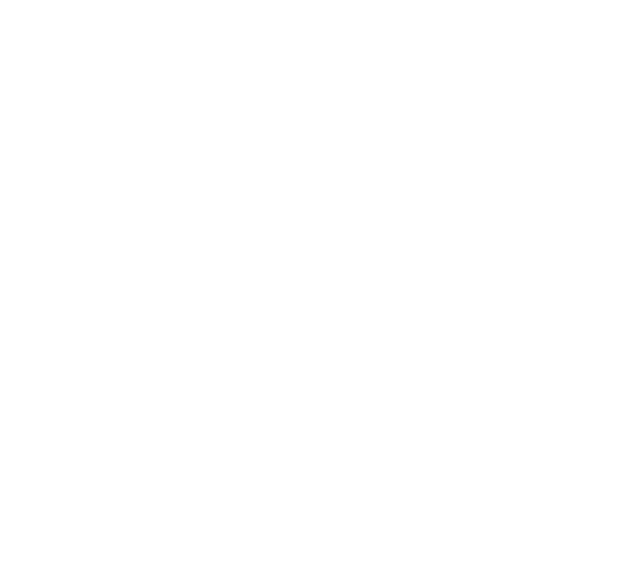
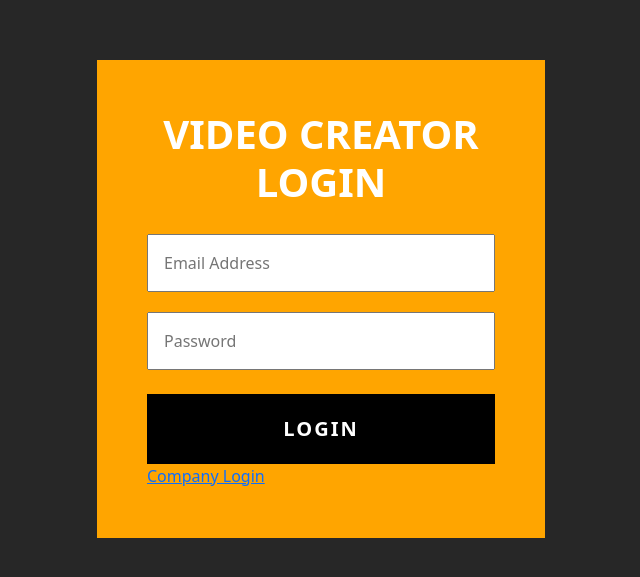
Before and after one commit to JoshuaB94/TutorialFlare_Frontend, a React (Create React App) app: page /videocreator-login in a window 1280 px wide. Before the commit this address had no page. Shown: the part 101-678 px from the top of the page, without its empty margins (319-959 px from the left). Built offline with nearby package versions, Linux system fonts and the light colour scheme.

Commit message:
Refactored Login Component + Created dedicated Components for CompanyLogin & VideoCreatorLogin + Refactored Form Logic for CompanyLogin & VideoCreatorLogin Components + Added more React Routes to App.jsx

```diff
--- a/src/App.jsx
+++ b/src/App.jsx
@@ -3,6 +3,8 @@ import React, { Component } from 'react';
 // import NavBar from './components/NavBar/NavBar';
 import Login from './components/Login/Login';
 import HomePage from './components/HomePage/HomePage';
+import VideoCreatorLogin from './components/VideoCreatorLogin/VideoCreatorLogin';
+import CompanyLogin from './components/CompanyLogin/CompanyLogin';
 import { BrowserRouter, Route, Routes } from 'react-router-dom';
 
 class App extends Component {
@@ -12,6 +14,8 @@ class App extends Component {
         <Routes>
           <Route path="/" element={<HomePage />}/>
           <Route path="login" element={<Login />}/>
+          <Route path="company-login" element={<CompanyLogin />}/>
+          <Route path="videocreator-login" element={<VideoCreatorLogin />}/>
         </Routes>
       </BrowserRouter>
     )
--- /dev/null
+++ b/src/components/CompanyLogin/CompanyLogin.css
@@ -0,0 +1,36 @@
+.company-login-page {
+    display: flex;
+    align-items: center;
+    justify-content: center;
+    height: 100vh;
+    background-color: rgb(39, 39, 39);
+}
+
+.company-login-form {
+    margin: auto;
+    background-color: orange;
+    width: 35%;
+    padding: 50px;
+}
+
+.company-login-button {
+    width: 100%;
+    border-style: none;
+    background-color: black;
+    color: white;
+    padding-top: 20px;
+    padding-bottom: 20px;
+    font-size: 20px;
+    text-transform: uppercase;
+    font-weight: 600;
+    letter-spacing: .1em;
+    margin-top: 4%;
+}
+
+.company-form-heading {
+    text-align: center;
+    margin-bottom: 5%;
+    color: white;
+    font-weight: 600;
+    text-transform: uppercase;
+}
--- /dev/null
+++ b/src/components/CompanyLogin/CompanyLogin.jsx
@@ -0,0 +1,48 @@
+import './CompanyLogin.css';
+import FormInput from '../FormInput/FormInput';
+import { useState } from 'react';
+import axios from 'axios';
+import { Link } from 'react-router-dom';
+import VideoCreatorLogin from '../VideoCreatorLogin/VideoCreatorLogin';
+
+const CompanyLogin = () => {
+    const [email, getEmail] = useState("");
+    const [password, getPassword] = useState("");
+
+    async function handleSubmit(e) {
+        e.preventDefault();
+
+        const getCompany = {
+            emailAddress: email,
+            password: password
+        };
+
+        let response = await axios.post(`http://localhost:3200/api/company/login`, getCompany);
+        if (response.status === 200) {
+            console.log(response.data);
+            localStorage.setItem('token', response.data)
+            window.location ='/';
+        };
+
+        if (response.status === 400) {
+            console.log(response.error)
+        }
+
+    }
+
+
+    return (
+        <div className="company-login-page">
+            <form className="company-login-form" onSubmit={handleSubmit}>
+                <h1 className="company-form-heading">Company Login</h1>
+                <FormInput name="email" placeholder="Email Address"/>
+                <FormInput name="password " placeholder="Password"/>
+                <button className="company-login-button">Login</button>
+                <Link to="/videocreator-login">Video Creator Login</Link>
+            </form>
+        </div>
+
+    );
+}
+
+export default CompanyLogin;
--- a/src/components/FormInput/FormInput.css
+++ b/src/components/FormInput/FormInput.css
@@ -1,4 +1,5 @@
 input{
     padding: 15px;
     margin: 10px 0px;
+    width: 100%;
 }
--- a/src/components/Login/Login.css
+++ b/src/components/Login/Login.css
@@ -1,6 +1,58 @@
-.login-form {
+.login-page {
+    background-color: rgb(39, 39, 39);
+    height: 100vh;
     display: flex;
     align-items: center;
     justify-content: center;
-    height: 100vh;
 }
+
+.login-selection {
+    background-color: orange;
+    padding: 50px;
+    text-align: center;
+    width: 35%;
+}
+
+h1 {
+    color: white;
+    margin-bottom: 4%;
+}
+
+.login-button {
+    width: 100%;
+    border-style: none;
+    background-color: black;
+    color: white;
+    padding-top: 35px;
+    padding-bottom: 35px;
+    font-size: 30px;
+    text-transform: uppercase;
+    font-weight: 400;
+    letter-spacing: .1em;
+    margin-top: 4%;
+}
+
+.login-button:hover {
+    background-color: rgb(218, 88, 88);
+}
+
+.button-link {
+    text-decoration: none;
+    color: white;
+}
+
+.button-link:hover {
+    color: white;
+}
+
+.goto-link {
+    color: black;
+}
+
+.goto-link:hover {
+    color: grey;
+}
+
+.link-wrapper {
+    margin-top: 10%;
+}
--- a/src/components/Login/Login.jsx
+++ b/src/components/Login/Login.jsx
@@ -1,43 +1,22 @@
 import './Login.css';
-import FormInput from '../FormInput/FormInput';
-import { useState } from 'react';
-import axios from 'axios';
+import { Link } from 'react-router-dom';
 
 const Login = () => {
-    const [email, getEmail] = useState("");
-    const [password, getPassword] = useState("");
-    const [company, getCompany] = useState("");
-
-    async function handleSubmit(e) {
-        e.preventDefault();
-
-        const getCompany = {
-            company: company,
-            emailAddress: email,
-            password: password
-        };
-
-        let response = await axios.post(`http://localhost:3200/api/company/login`, getCompany);
-        if (response.status === 200) {
-            console.log(response.data);
-            localStorage.setItem('token', response.data)
-            window.location ='/';
-        };
-
-        if (response.status === 400) {
-            console.log(response.error)
-        }
-
-    }
-
-
     return (
-        <form className="login-form" onSubmit={handleSubmit}>
-            <FormInput name="company" placeholder="Company Name"/>
-            <FormInput name="email" placeholder="Email Address"/>
-            <FormInput name="password " placeholder="Password"/>
-            <button>Login</button>
-        </form>
+        <div className="login-page">
+            <div className="login-selection">
+                <h1>Login in as a...</h1>
+                <button className="login-button">
+                    <Link to="/company-login" className="button-link">Company</Link>
+                </button>
+                <button className="login-button">
+                    <Link to="/videocreator-login" className="button-link">Video Creator</Link>
+                </button>
+                <div className="link-wrapper">
+                    <Link to="/" className="goto-link">Go Back to Home</Link>
+                </div>
+            </div>
+        </div>
     );
 }
 
--- /dev/null
+++ b/src/components/VideoCreatorLogin/VideoCreatorLogin.css
@@ -0,0 +1,36 @@
+.vc-login-page {
+    display: flex;
+    align-items: center;
+    justify-content: center;
+    height: 100vh;
+    background-color: rgb(39, 39, 39);
+}
+
+.vc-login-form {
+    margin: auto;
+    background-color: orange;
+    width: 35%;
+    padding: 50px;
+}
+
+.vc-login-button {
+    width: 100%;
+    border-style: none;
+    background-color: black;
+    color: white;
+    padding-top: 20px;
+    padding-bottom: 20px;
+    font-size: 20px;
+    text-transform: uppercase;
+    font-weight: 600;
+    letter-spacing: .1em;
+    margin-top: 4%;
+}
+
+.vc-form-heading {
+    text-align: center;
+    margin-bottom: 5%;
+    color: white;
+    font-weight: 600;
+    text-transform: uppercase;
+}
--- /dev/null
+++ b/src/components/VideoCreatorLogin/VideoCreatorLogin.jsx
@@ -0,0 +1,47 @@
+import './VideoCreatorLogin.css';
+import FormInput from '../FormInput/FormInput';
+import { useState } from 'react';
+import axios from 'axios';
+import { Link } from 'react-router-dom';
+
+const VideoCreatorLogin = () => {
+    const [email, getEmail] = useState("");
+    const [password, getPassword] = useState("");
+
+    async function handleSubmit(e) {
+        e.preventDefault();
+
+        const getVideoCreator = {
+            emailAddress: email,
+            password: password
+        };
+
+        let response = await axios.post(`http://localhost:3200/api/video-creator/login`, getVideoCreator);
+        if (response.status === 200) {
+            console.log(response.data);
+            localStorage.setItem('token', response.data)
+            window.location ='/';
+        };
+
+        if (response.status === 400) {
+            console.log(response.error)
+        }
+
+    }
+
+
+    return (
+        <div className="vc-login-page">
+            <form className="vc-login-form" onSubmit={handleSubmit}>
+                <h1 className="vc-form-heading">Video Creator Login</h1>
+                <FormInput name="email" placeholder="Email Address"/>
+                <FormInput name="password " placeholder="Password"/>
+                <button className="vc-login-button">Login</button>
+                <Link to="/company-login">Company Login</Link>
+            </form>
+        </div>
+
+    );
+}
+
+export default VideoCreatorLogin;
```
